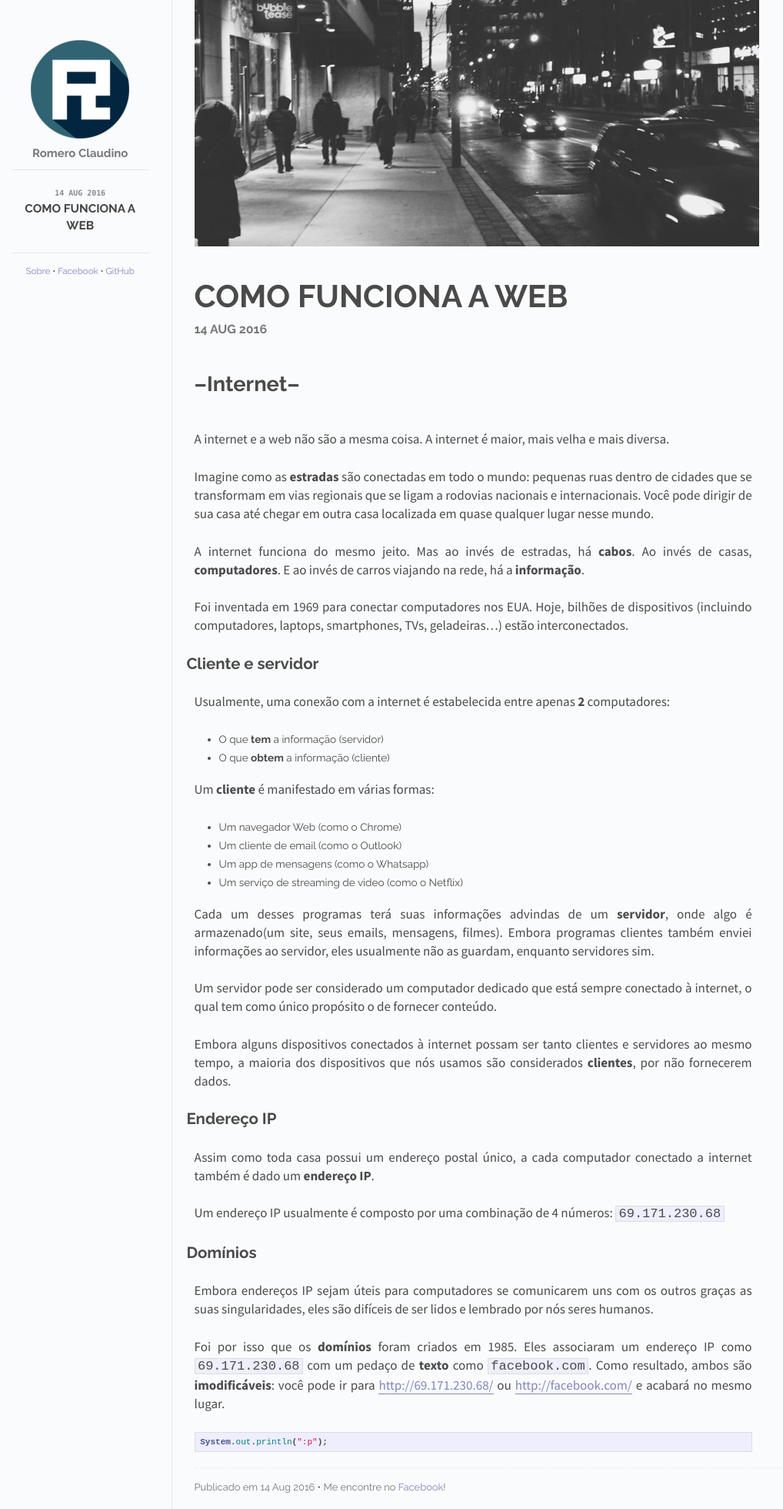
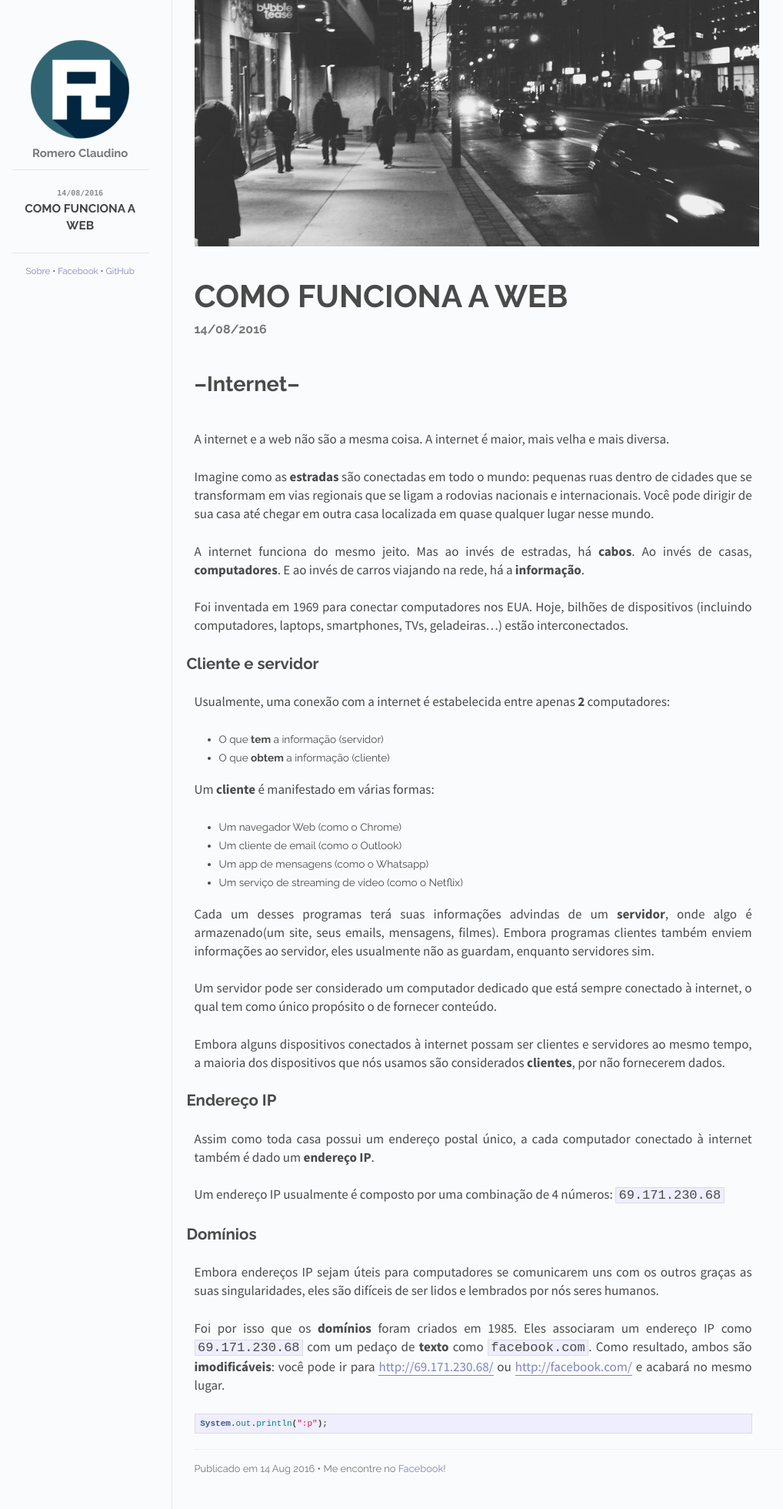
Before and after one commit to romeroclaudino/romeroclaudino.github.io, a Jekyll site: the page built from _posts/2016-08-12-como-funciona-a-web.md, in a window 1280 px wide. Shown: the whole page at 77% size, without its empty margins (135-1153 px from the left). Built offline with Jekyll 4.4.1, drawn with Linux system fonts in a browser that asks for light colours.

Commit message:
First post

````diff
--- a/_includes/post.html
+++ b/_includes/post.html
@@ -8,7 +8,7 @@
     </div>
     <div id="info-container">
       <h1 id="title">{{ page.title }}</h1>
-      <span id="date">{{ page.date | date_to_string }}</span>
+      <span id="date">{{ page.date | date: "%d/%m/%Y" }}</span>
     </div>
   </div>
 
--- a/_layouts/default.html
+++ b/_layouts/default.html
@@ -1,10 +1,12 @@
 <!DOCTYPE html>
-<html>
+<html lang="pt-br">
   <head>
       <meta charset="utf-8">
       <meta http-equiv="X-UA-Compatible" content="IE=edge,chrome=1">
       <title>Romero Claudino - {{ page.title }}</title>
       <meta name="viewport" content="width=device-width">
+
+      <link rel="shortcut icon" href="images/favicon.icon"/>
 
       <!-- syntax highlighting CSS -->
       <link rel="stylesheet" href="/css/syntax.css">
@@ -31,7 +33,7 @@
             {% for post in site.posts %}
               <li class="post-link">
                 <a class="post-title" href="{{ post.url }}">
-                  <span class="post-date">{{ post.date | date_to_string }}</span>
+                  <span class="post-date">{{ post.date | date: "%d/%m/%Y" }}</span>
                   {{ post.title }}
                 </a>
               </li>
--- a/_posts/2016-08-12-como-funciona-a-web.md
+++ b/_posts/2016-08-12-como-funciona-a-web.md
@@ -33,23 +33,23 @@ Um **cliente** é manifestado em várias formas:
 * Um app de mensagens (como o Whatsapp)
 * Um serviço de streaming de video (como o Netflix)
 
-Cada um desses programas terá suas informações advindas de um **servidor**, onde algo é armazenado(um site, seus emails, mensagens, filmes). Embora programas clientes também enviei informações ao servidor, eles usualmente não as guardam, enquanto servidores sim.
+Cada um desses programas terá suas informações advindas de um **servidor**, onde algo é armazenado(um site, seus emails, mensagens, filmes). Embora programas clientes também enviem informações ao servidor, eles usualmente não as guardam, enquanto servidores sim.
 
 Um servidor pode ser considerado um computador dedicado que está sempre conectado à internet, o qual tem como único propósito o de fornecer conteúdo.
 
 
-> Embora alguns dispositivos conectados à internet possam ser tanto clientes e servidores ao mesmo tempo, a maioria dos dispositivos que nós usamos são considerados **clientes**, por não fornecerem dados.
+> Embora alguns dispositivos conectados à internet possam ser clientes e servidores ao mesmo tempo, a maioria dos dispositivos que nós usamos são considerados **clientes**, por não fornecerem dados.
 
 ## Endereço IP
 
-Assim como toda casa possui um endereço postal único, a cada computador conectado a internet também é dado um **endereço IP**.
+Assim como toda casa possui um endereço postal único, a cada computador conectado à internet também é dado um **endereço IP**.
 
 Um endereço IP usualmente é composto por uma combinação de 4 números:
 ``` 69.171.230.68 ```
 
 ## Domínios
 
-Embora endereços IP sejam úteis para computadores se comunicarem uns com os outros graças as suas singularidades, eles são difíceis de ser lidos e lembrado por nós seres humanos.
+Embora endereços IP sejam úteis para computadores se comunicarem uns com os outros graças as suas singularidades, eles são difíceis de ser lidos e lembrados por nós seres humanos.
 
 Foi por isso que os **domínios** foram criados em 1985. Eles associaram um endereço IP como ``` 69.171.230.68 ``` com um pedaço de **texto** como ``` facebook.com ```. Como resultado, ambos são **imodificáveis**: você pode ir para <http://69.171.230.68/> ou <http://facebook.com/> e acabará no mesmo lugar.
 
````
Also changed, not shown: images/favicon.ico (renamed from favicon.ico).
